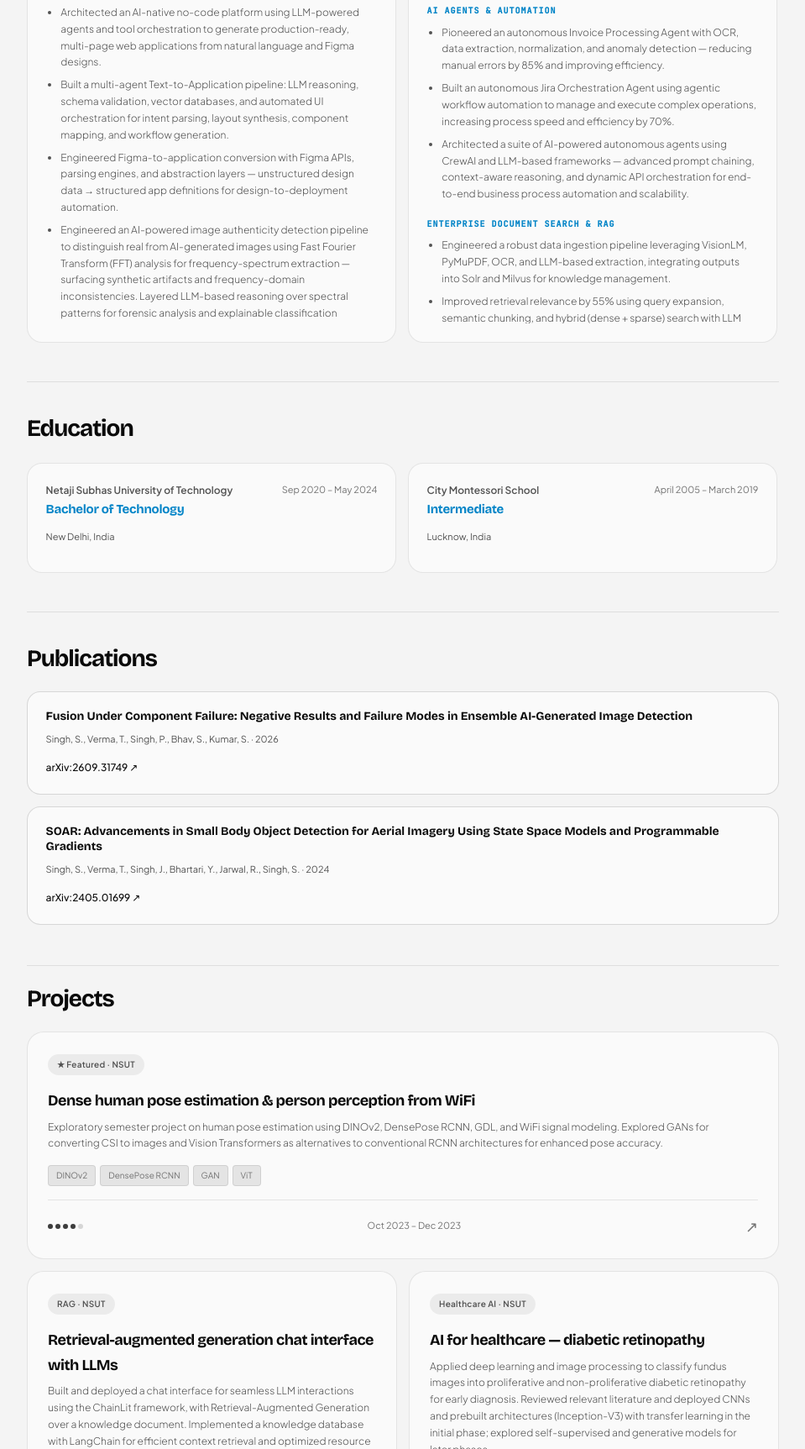
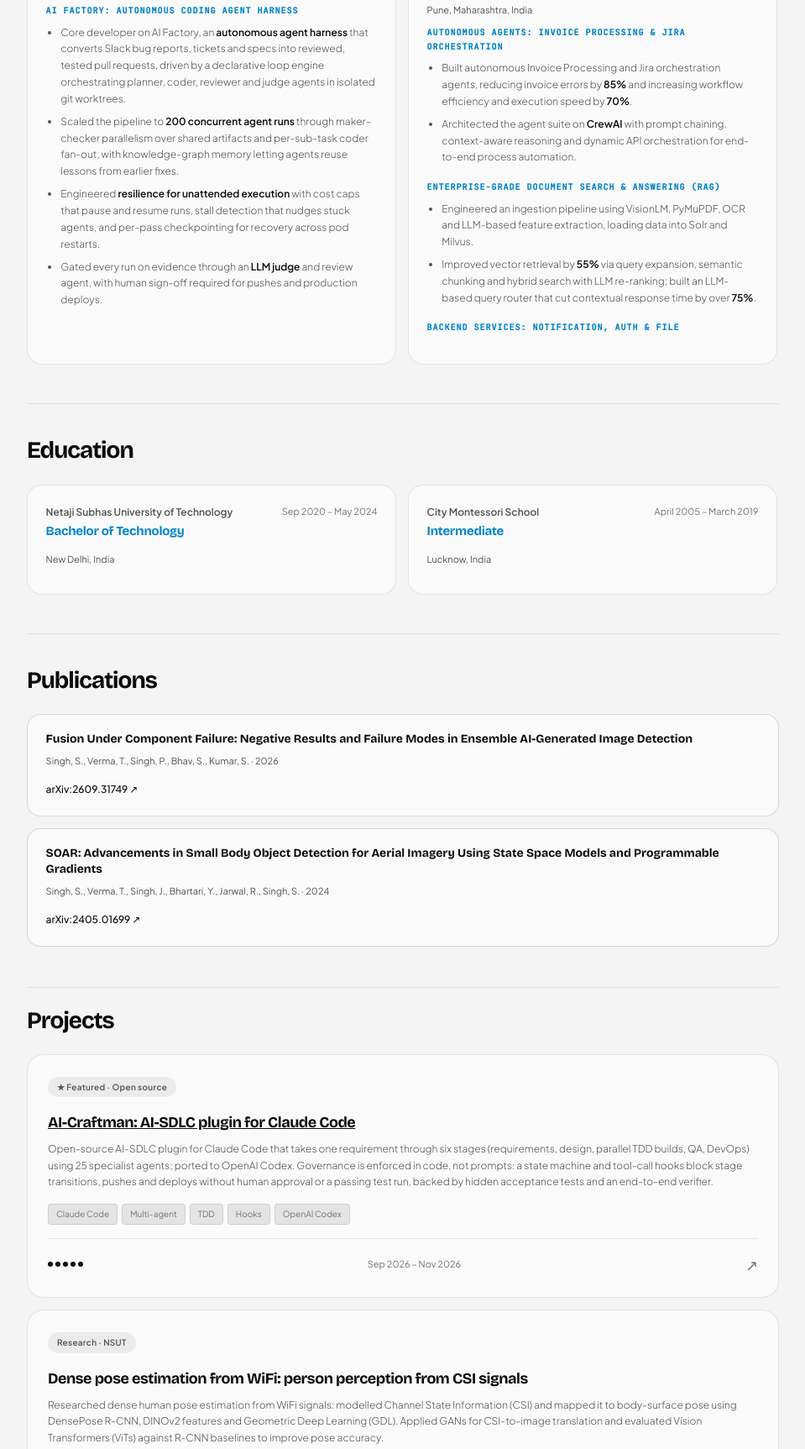
Before and after one commit to suraj-singh-sde/portfolio, a plain HTML site: page index.html in a window 1280 px wide. Shown: the part 1000-2725 px from the top of the page at 84% size, without its empty margins (160-1119 px from the left). Drawn offline with nearby package versions, Linux system fonts and the light colour scheme.

Commit message:
Sync portfolio with updated resume
Rewrite UnifyApps and Attentions experience cards, add AI-Craftman
project, refresh WiFi pose project, extend tech strip, and point the
Resume button at the new PDF.

Co-Authored-By: Claude Fable 5.2 <noreply@anthropic.com>

```diff
--- a/index.html
+++ b/index.html
@@ -95,7 +95,7 @@
         <div class="hero-actions">
           <a class="btn-glow" href="mailto:suraj.singh.nsut@gmail.com?subject=Hello%20Suraj">Get in touch</a>
           <div class="hero-actions-row">
-            <a class="btn-line" href="https://drive.google.com/file/d/1G6WKD0cSbrpNogEGZIg3DNhLCa7rVP4V/view?usp=sharing" target="_blank" rel="noopener noreferrer">Resume</a>
+            <a class="btn-line" href="https://drive.google.com/file/d/1y6Os_QNjT8Qb3pfMNjmmlT_UOrwUSLlF/view?usp=sharing" target="_blank" rel="noopener noreferrer">Resume</a>
             <div class="hero-social" role="group" aria-label="Profiles">
               <a class="btn-icon" href="https://github.com/suraj-singh-sde" target="_blank" rel="noopener noreferrer" aria-label="GitHub profile">
                 <svg width="20" height="20" viewBox="0 0 24 24" aria-hidden="true"><path fill="currentColor" d="M12 0C5.374 0 0 5.373 0 12c0 5.302 3.438 9.8 8.207 11.387.599.111.793-.261.793-.577v-2.234c-3.338.726-4.033-1.416-4.033-1.416-.546-1.387-1.333-1.756-1.333-1.756-1.089-.745.083-.729.083-.729 1.205.084 1.839 1.237 1.839 1.237 1.07 1.834 2.807 1.304 3.492.997.107-.775.418-1.305.762-1.604-2.665-.305-5.467-1.334-5.467-5.931 0-1.311.469-2.381 1.236-3.221-.124-.303-.535-1.524.117-3.176 0 0 1.008-.322 3.301 1.23A11.509 11.509 0 0 1 12 5.803c1.02.005 2.047.138 3.006.404 2.291-1.552 3.297-1.23 3.297-1.23.653 1.653.242 2.874.118 3.176.77.84 1.235 1.911 1.235 3.221 0 4.609-2.807 5.624-5.479 5.921.43.372.823 1.102.823 2.222v3.293c0 .319.192.694.801.576C20.566 21.797 24 17.3 24 12c0-6.627-5.373-12-12-12z"/></svg>
@@ -127,6 +127,10 @@
           <div class="strip-item"><span class="strip-icon">🔎</span>Solr · Elastic</div>
           <div class="strip-item"><span class="strip-icon">🗄</span>MySQL · Redis</div>
           <div class="strip-item"><span class="strip-icon">✈</span>Airflow</div>
+          <div class="strip-item"><span class="strip-icon">🔥</span>PyTorch</div>
+          <div class="strip-item"><span class="strip-icon">👥</span>CrewAI</div>
+          <div class="strip-item"><span class="strip-icon">☸</span>Kubernetes</div>
+          <div class="strip-item"><span class="strip-icon">🔌</span>MCP</div>
           <div class="strip-item"><span class="strip-icon">🐍</span>Python</div>
           <div class="strip-item"><span class="strip-icon">⚡</span>FastAPI</div>
           <div class="strip-item"><span class="strip-icon">🔗</span>LangChain</div>
@@ -143,6 +147,10 @@
           <div class="strip-item"><span class="strip-icon">🔎</span>Solr · Elastic</div>
           <div class="strip-item"><span class="strip-icon">🗄</span>MySQL · Redis</div>
           <div class="strip-item"><span class="strip-icon">✈</span>Airflow</div>
+          <div class="strip-item"><span class="strip-icon">🔥</span>PyTorch</div>
+          <div class="strip-item"><span class="strip-icon">👥</span>CrewAI</div>
+          <div class="strip-item"><span class="strip-icon">☸</span>Kubernetes</div>
+          <div class="strip-item"><span class="strip-icon">🔌</span>MCP</div>
         </div>
       </div>
     </div>
@@ -172,48 +180,79 @@
             </div>
             <div class="exp-loc">Gurugram, Haryana, India</div>
             <div class="exp-body">
-              <ul class="exp-bullets">
-                <li>Architected an AI-native no-code platform using LLM-powered agents and tool orchestration to generate production-ready, multi-page web applications from natural language and Figma designs.</li>
-                <li>Built a multi-agent Text-to-Application pipeline: LLM reasoning, schema validation, vector databases, and automated UI orchestration for intent parsing, layout synthesis, component mapping, and workflow generation.</li>
-                <li>Engineered Figma-to-application conversion with Figma APIs, parsing engines, and abstraction layers — unstructured design data → structured app definitions for design-to-deployment automation.</li>
-                <li>Engineered an AI-powered image authenticity detection pipeline to distinguish real from AI-generated images using Fast Fourier Transform (FFT) analysis for frequency-spectrum extraction — surfacing synthetic artifacts and frequency-domain inconsistencies. Layered LLM-based reasoning over spectral patterns for forensic analysis and explainable classification outputs.</li>
-                <li>Building a passport-to-face verification system to validate whether a passport photo and live face match — leveraging AdaFace IR-101 for face embeddings and Buffalo_L (InsightFace) for face detection.</li>
-              </ul>
+              <div class="exp-subsec">
+                <div class="exp-subsec-title">AI Factory: Autonomous Coding Agent Harness</div>
+                <ul class="exp-bullets">
+                  <li>Core developer on AI Factory, an <strong>autonomous agent harness</strong> that converts Slack bug reports, tickets and specs into reviewed, tested pull requests, driven by a declarative loop engine orchestrating planner, coder, reviewer and judge agents in isolated git worktrees.</li>
+                  <li>Scaled the pipeline to <strong>200 concurrent agent runs</strong> through maker–checker parallelism over shared artifacts and per-sub-task coder fan-out, with knowledge-graph memory letting agents reuse lessons from earlier fixes.</li>
+                  <li>Engineered <strong>resilience for unattended execution</strong> with cost caps that pause and resume runs, stall detection that nudges stuck agents, and per-pass checkpointing for recovery across pod restarts.</li>
+                  <li>Gated every run on evidence through an <strong>LLM judge</strong> and review agent, with human sign-off required for pushes and production deploys.</li>
+                </ul>
+              </div>
+              <div class="exp-subsec">
+                <div class="exp-subsec-title">Passport-to-Face Verification</div>
+                <ul class="exp-bullets">
+                  <li>Built an end-to-end <strong>passport-to-selfie face verification</strong> pipeline for KYC: Florence-2 phrase grounding locates the passport, InsightFace (Buffalo_L) detects faces with a 4-way rotation sweep, faces are aligned to the 112×112 template from 5 landmarks, and AdaFace IR-101 512-d embeddings are compared by cosine similarity.</li>
+                  <li>Made tiny passport faces (often <strong>under 100 px in a 12 MP photo</strong>) detectable by locating the passport first, replacing 8× upscaling and multi-crop heuristics; switching from bounding-box crops to 5-point <strong>landmark alignment</strong> then gave the largest accuracy gain in the project.</li>
+                  <li>Restored the production <strong>GPU face-embedding service</strong> after a transformers 5 upgrade caused 504s, then load-tested it with Locust (<strong>p50 2.9 s</strong> at ~1 req/s on one T4 GPU; ~47 s cold start vs ~2.5 s warm) and cut per-request work with 0.25× input downscaling and a 0°-first rotation sweep.</li>
+                </ul>
+              </div>
+              <div class="exp-subsec">
+                <div class="exp-subsec-title">AI-Native No-Code Platform: Design-to-Deployment Agents</div>
+                <ul class="exp-bullets">
+                  <li>Architected an AI-native No-Code platform where an <strong>LLM-powered multi-agent pipeline</strong> generates production-ready web applications from natural-language requirements and Figma designs.</li>
+                  <li>Automated the <strong>design-to-deployment path</strong> end to end: agents read designs through Figma APIs and orchestrate UI assembly, removing the manual hand-off between design and build.</li>
+                  <li>Enforced <strong>schema validation</strong> on every agent output and grounded generation with vector retrieval, so malformed or ungrounded output is rejected before it reaches the build.</li>
+                </ul>
+              </div>
+              <div class="exp-subsec">
+                <div class="exp-subsec-title">Uniform Compliance Detection: Computer Vision API</div>
+                <ul class="exp-bullets">
+                  <li>Designed an <strong>inference microservice</strong> (detect, health and upload endpoints) that checks delivery-staff selfies for uniform compliance using frozen SigLIP 2 features (full image + lower half) and a logistic regression: <strong>97.4% hold-out accuracy</strong>, <strong>ROC-AUC 0.996</strong> on ~2,600 images; beat zero-shot by ~6 points after benchmarking DINOv2 and 8 classifiers.</li>
+                  <li>Added a confidence-based "uncertain" band routing hard cases to human review (<strong>99.5% of firm answers correct</strong>, ~92% get a firm answer), plus a data pipeline with MD5 de-duplication, label-conflict checks and employee-level fold splits.</li>
+                  <li>Cut <strong>p95 latency ~3×</strong> (64 to 22 ms on GPU) and raised throughput 2.6× (101 img/s); load-tested and sized production for <strong>90K images/day on CPU pods</strong>, no GPU.</li>
+                </ul>
+              </div>
+              <div class="exp-subsec">
+                <div class="exp-subsec-title">AI-Generated Image Authenticity Detection</div>
+                <ul class="exp-bullets">
+                  <li>Engineered an <strong>image-authenticity pipeline</strong> that separates real from AI-generated images using Fast Fourier Transform (FFT) frequency-spectrum analysis.</li>
+                  <li>Surfaced synthetic artifacts and <strong>frequency-domain inconsistencies</strong> that pixel-level inspection misses.</li>
+                  <li>Integrated LLM-based reasoning over spectral patterns to return an <strong>explainable forensic verdict</strong> for automated image verification.</li>
+                </ul>
+              </div>
             </div>
           </article>
           <article class="exp-card">
             <div class="exp-head">
               <div>
-                <div class="exp-co">Attentions AI</div>
-                <div class="exp-role">Software Developer</div>
+                <div class="exp-co">Attentions Data Labs</div>
+                <div class="exp-role">Software Development Engineer</div>
               </div>
               <div class="exp-when">Aug 2024 – Nov 2025 · 1 yr 4 mos</div>
             </div>
             <div class="exp-loc">Pune, Maharashtra, India</div>
             <div class="exp-body">
               <div class="exp-subsec">
-                <div class="exp-subsec-title">AI Agents &amp; Automation</div>
+                <div class="exp-subsec-title">Autonomous Agents: Invoice Processing &amp; Jira Orchestration</div>
                 <ul class="exp-bullets">
-                  <li>Pioneered an autonomous Invoice Processing Agent with OCR, data extraction, normalization, and anomaly detection — reducing manual errors by 85% and improving efficiency.</li>
-                  <li>Built an autonomous Jira Orchestration Agent using agentic workflow automation to manage and execute complex operations, increasing process speed and efficiency by 70%.</li>
-                  <li>Architected a suite of AI-powered autonomous agents using CrewAI and LLM-based frameworks — advanced prompt chaining, context-aware reasoning, and dynamic API orchestration for end-to-end business process automation and scalability.</li>
+                  <li>Built autonomous Invoice Processing and Jira orchestration agents, reducing invoice errors by <strong>85%</strong> and increasing workflow efficiency and execution speed by <strong>70%</strong>.</li>
+                  <li>Architected the agent suite on <strong>CrewAI</strong> with prompt chaining, context-aware reasoning and dynamic API orchestration for end-to-end process automation.</li>
                 </ul>
               </div>
               <div class="exp-subsec">
-                <div class="exp-subsec-title">Enterprise Document Search &amp; RAG</div>
+                <div class="exp-subsec-title">Enterprise-grade Document Search &amp; Answering (RAG)</div>
                 <ul class="exp-bullets">
-                  <li>Engineered a robust data ingestion pipeline leveraging VisionLM, PyMuPDF, OCR, and LLM-based extraction, integrating outputs into Solr and Milvus for knowledge management.</li>
-                  <li>Improved retrieval relevance by 55% using query expansion, semantic chunking, and hybrid (dense + sparse) search with LLM re-ranking.</li>
-                  <li>Designed an LLM-driven query routing system to differentiate conversational and RAG contexts, enhancing accuracy and reducing response latency by 70%.</li>
+                  <li>Engineered an ingestion pipeline using VisionLM, PyMuPDF, OCR and LLM-based feature extraction, loading data into Solr and Milvus.</li>
+                  <li>Improved vector retrieval by <strong>55%</strong> via query expansion, semantic chunking and hybrid search with LLM re-ranking; built an LLM-based query router that cut contextual response time by over <strong>75%</strong>.</li>
                 </ul>
               </div>
               <div class="exp-subsec">
-                <div class="exp-subsec-title">Backend &amp; Microservices</div>
+                <div class="exp-subsec-title">Backend Services: Notification, Auth &amp; File</div>
                 <ul class="exp-bullets">
-                  <li><strong>Notifications:</strong> Real-time service on Redis Streams + MySQL supporting concurrent clients, retries, and offline delivery for high reliability.</li>
-                  <li><strong>Auth:</strong> Secure JWT-based Auth Service with Google, Outlook, and LDAP via OAuth 2.0 / OpenID Connect — refresh tokens, RBAC, and session handling.</li>
-                  <li><strong>Files:</strong> Scalable File Service on AWS S3 + MySQL for secure uploads/downloads with pre-signed URLs, lifecycle policies, and encryption.</li>
-                  <li>Deployed microservices, Airflow jobs, and APIs within a Dockerized architecture for scalability, maintainability, and deployment efficiency.</li>
+                  <li><strong>Notification Service:</strong> Real-time delivery on Redis Streams with MySQL persistence, retries and offline delivery.</li>
+                  <li><strong>Auth Service:</strong> JWT-based authentication and authorization with Google, Outlook and LDAP integrations over OAuth 2.0 / OpenID Connect, with RBAC.</li>
+                  <li><strong>File Service:</strong> Scalable file management on AWS S3 with MySQL metadata, secure uploads via pre-signed URLs; services shipped as Docker microservices and Airflow jobs.</li>
                 </ul>
               </div>
             </div>
@@ -306,12 +345,19 @@
       </div>
     </div>
     <div class="proj-grid" id="pgrid">
+      <div class="pcard featured" data-c="ai">
+        <div class="pbadge pb-tool">★ Featured · Open source</div>
+        <div class="pname"><a href="https://github.com/suraj-singh-sde/ai-craftman" target="_blank" rel="noopener noreferrer" style="color:inherit">AI-Craftman: AI-SDLC plugin for Claude Code</a></div>
+        <div class="pdesc">Open-source AI-SDLC plugin for Claude Code that takes one requirement through six stages (requirements, design, parallel TDD builds, QA, DevOps) using 25 specialist agents; ported to OpenAI Codex. Governance is enforced in code, not prompts: a state machine and tool-call hooks block stage transitions, pushes and deploys without human approval or a passing test run, backed by hidden acceptance tests and an end-to-end verifier.</div>
+        <div class="ptags"><span class="ptag">Claude Code</span><span class="ptag">Multi-agent</span><span class="ptag">TDD</span><span class="ptag">Hooks</span><span class="ptag">OpenAI Codex</span></div>
+        <div class="pfoot"><div class="pdots"><div class="pdot" style="background:var(--a1)"></div><div class="pdot" style="background:var(--a1)"></div><div class="pdot" style="background:var(--a1)"></div><div class="pdot" style="background:var(--a1)"></div><div class="pdot" style="background:var(--a1)"></div></div><span class="pstatus">Sep 2026 – Nov 2026</span><span class="parr">↗</span></div>
+      </div>
       <div class="pcard featured" data-c="research">
-        <div class="pbadge pb-mob">★ Featured · NSUT</div>
-        <div class="pname">Dense human pose estimation &amp; person perception from WiFi</div>
-        <div class="pdesc">Exploratory semester project on human pose estimation using DINOv2, DensePose RCNN, GDL, and WiFi signal modeling. Explored GANs for converting CSI to images and Vision Transformers as alternatives to conventional RCNN architectures for enhanced pose accuracy.</div>
-        <div class="ptags"><span class="ptag">DINOv2</span><span class="ptag">DensePose RCNN</span><span class="ptag">GAN</span><span class="ptag">ViT</span></div>
-        <div class="pfoot"><div class="pdots"><div class="pdot" style="background:var(--a2)"></div><div class="pdot" style="background:var(--a2)"></div><div class="pdot" style="background:var(--a2)"></div><div class="pdot" style="background:var(--a2)"></div><div class="pdot" style="background:var(--c4)"></div></div><span class="pstatus">Oct 2023 – Dec 2023</span><span class="parr">↗</span></div>
+        <div class="pbadge pb-mob">Research · NSUT</div>
+        <div class="pname">Dense pose estimation from WiFi: person perception from CSI signals</div>
+        <div class="pdesc">Researched dense human pose estimation from WiFi signals: modelled Channel State Information (CSI) and mapped it to body-surface pose using DensePose R-CNN, DINOv2 features and Geometric Deep Learning (GDL). Applied GANs for CSI-to-image translation and evaluated Vision Transformers (ViTs) against R-CNN baselines to improve pose accuracy.</div>
+        <div class="ptags"><span class="ptag">DINOv2</span><span class="ptag">DensePose R-CNN</span><span class="ptag">GDL</span><span class="ptag">GAN</span><span class="ptag">ViT</span></div>
+        <div class="pfoot"><div class="pdots"><div class="pdot" style="background:var(--a2)"></div><div class="pdot" style="background:var(--a2)"></div><div class="pdot" style="background:var(--a2)"></div><div class="pdot" style="background:var(--a2)"></div><div class="pdot" style="background:var(--c4)"></div></div><span class="pstatus">Dec 2023 – Jan 2024</span><span class="parr">↗</span></div>
       </div>
       <div class="pcard" data-c="ai">
         <div class="pbadge pb-ai">RAG · NSUT</div>
```
